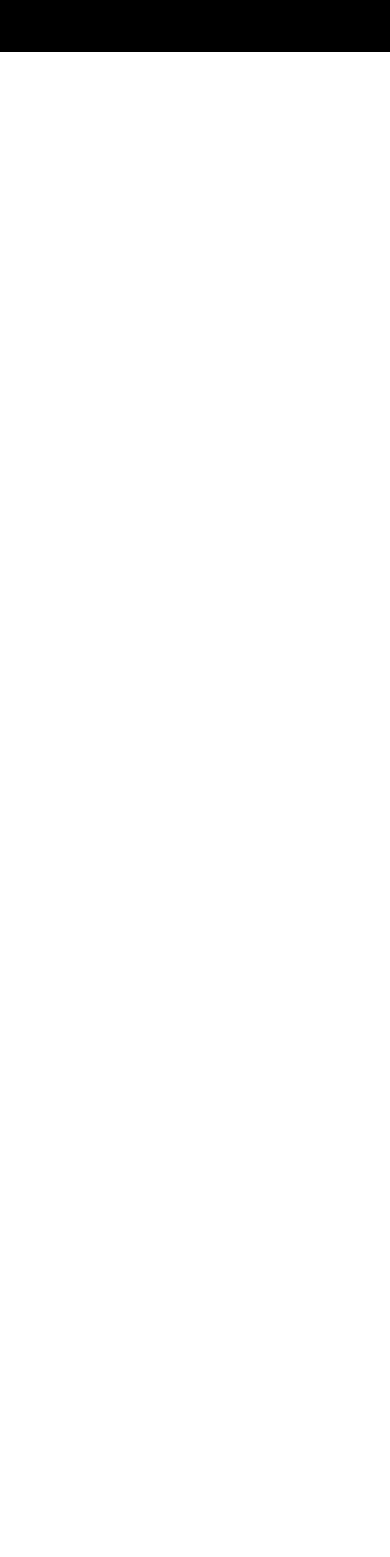
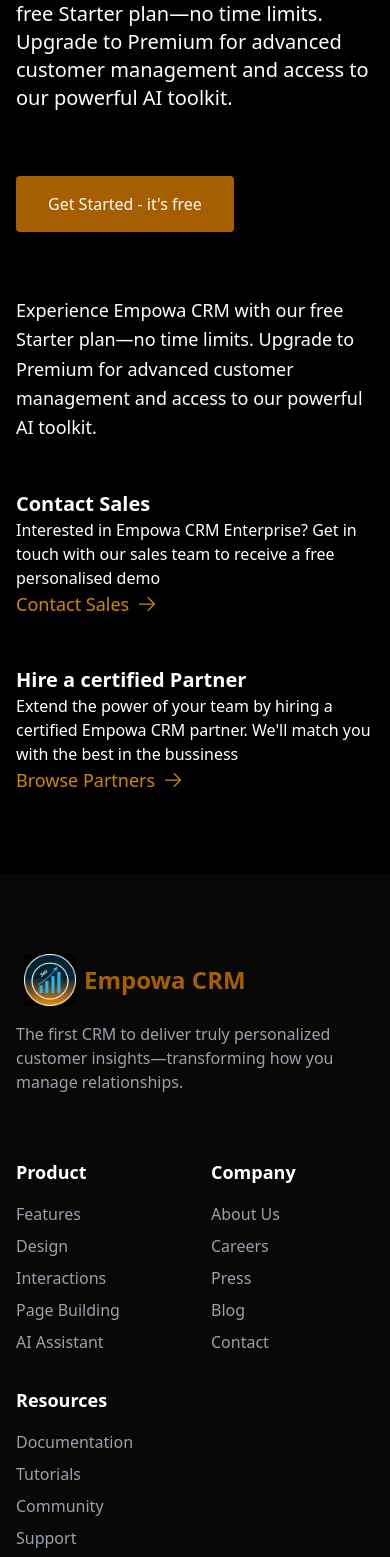
Before and after one commit to Nexbyt-Technology/empower_crm_landing_page, a React (Vite) app in the folder tailwindcss4/: page / in a window 390 px wide. Shown: the part 7834-9391 px from the top of the page. Before the commit the page ends 7886 px from the top, so only its background shows below. Built offline with nearby package versions, Linux system fonts and the light colour scheme.

Commit message:
footer and landing page complete

```diff
--- a/tailwindcss4/src/App.jsx
+++ b/tailwindcss4/src/App.jsx
@@ -6,6 +6,7 @@
 import DesignSection from "./components/DesignSection"
 import About from "./components/about"
 import TryNow from "./components/TryNow"
+import Footer from "./components/Footer"
 
 function App() {
   return (
@@ -17,6 +18,7 @@
       <DesignSection/>
       <About/>
       <TryNow/>
+      <Footer/>
     </>
   )
 }
--- a/tailwindcss4/src/components/DesignSection.jsx
+++ b/tailwindcss4/src/components/DesignSection.jsx
@@ -187,7 +187,7 @@
 
                                     {/* bottom text and play icon*/}
                                     <div className='flex justify-between absolute  bottom-0 left-0 w-full p-4 bg-gradient-to-t from-black/70 to-transparent'>
-                                        <Link to='/' className='inline-flex items-center text-white hover:text-gray-300 transition-colors'>{tab.cta.text}
+                                        <Link to='/' className='inline-flex items-center text-yellow-500 hover:text-cyan-600 transition-colors'>{tab.cta.text}
                                         <HiArrowRight className='ml-4'/>
                                         </Link>
                                         <button onClick={togglePlayPause} className='p-2 text-white hover:text-grey-300'>
--- a/tailwindcss4/src/components/FeaturesSection.jsx
+++ b/tailwindcss4/src/components/FeaturesSection.jsx
@@ -49,7 +49,7 @@
               features.map((features, index) => (
                 <div key={index} className='flex flex-col text-white border-t border-white/20 pt-8'>
                   <div className='mb-4 text-white'>{features.icon}</div>
-                  <h3 className='text:lg font-medium mb-2' >{features.title}</h3>
+                  <h3 className='text:lg font-medium mb-2 text-white' >{features.title}</h3>
                   <p className='text-gray-500 mb-4 flex-1'>{features.description}</p>
                 </div>
               ))
--- /dev/null
+++ b/tailwindcss4/src/components/Footer.jsx
@@ -0,0 +1,102 @@
+import React from 'react'
+import { FaFacebook, FaInstagram, FaLinkedin, FaTwitter, FaYoutube } from 'react-icons/fa';
+import { Link } from 'react-router'
+
+const Footer = () => {
+
+    const footerLinks = {
+        product: {
+          title: 'Product',
+          links: [
+            { name: 'Features', href: '/features' },
+            { name: 'Design', href: '/design' },
+            { name: 'Interactions', href: '/interactions' },
+            { name: 'Page Building', href: '/page-building' },
+            { name: 'AI Assistant', href: '/ai' }
+          ]
+        },
+        company: {
+          title: 'Company',
+          links: [
+            { name: 'About Us', href: '/about' },
+            { name: 'Careers', href: '/careers' },
+            { name: 'Press', href: '/press' },
+            { name: 'Blog', href: '/blog' },
+            { name: 'Contact', href: '/contact' }
+          ]
+        },
+        resources: {
+          title: 'Resources',
+          links: [
+            { name: 'Documentation', href: '/docs' },
+            { name: 'Tutorials', href: '/tutorials' },
+            { name: 'Community', href: '/community' },
+            { name: 'Support', href: '/support' },
+            { name: 'API', href: '/api' }
+          ]
+        }
+      };
+
+    const socialLinks = [
+        { icon: <FaFacebook />, href: 'https://facebook.com' },
+        { icon: <FaTwitter />, href: 'https://twitter.com' },
+        { icon: <FaInstagram />, href: 'https://instagram.com' },
+        { icon: <FaLinkedin />, href: 'https://linkedin.com' },
+        { icon: <FaYoutube />, href: 'https://youtube.com' }
+      ];
+
+  return (
+    <footer className='bg-primary text-white pt-20 pb-12'>
+        <div className='primary-container'>
+
+        {/* top footer*/}
+        <div className='flex flex-col md:flex-row justify-between md:gap-24 gap-16 mb-16'>
+            {/* left side*/}
+
+            <div className='md:w-1/3'>
+                <Link to='/' className='text-2xl font-bold mb-4 inline-block'><span className='text-yellow-700 flex items-center'><img src="/fav-icon.jpg" className='max-w-17 px-2'/>Empowa CRM</span></Link>
+                <p className='text-gray-400 md:2/3'>The first CRM to deliver truly personalized customer insights—transforming how you manage relationships.</p>
+            </div>
+
+
+            {/* right side */}
+            <div className='md:w-2/3'>
+            <div className='grid grid-cols-2 md:grid-cols-3 gap-8 items-center'>
+                {
+                    Object.values(footerLinks).map((section) => (
+                        <div key={section.title}>
+                            <h3 className='text-lg font-semibold mb-4'>{section.title}</h3>
+                            <ul className='space-y-2'>
+                                {section.links.map((link) => (
+                                    <li key={link.name}>
+                                        <Link to="/" className='text-gray-400 hover:text-white transition-colors'>{link.name}</Link>
+                                    </li>
+                                ))}
+                            </ul>
+                        </div>
+                    ))
+                }
+            </div>
+
+            </div>
+        </div>
+
+        {/* footer buttom */}
+        <div className='border-t border-gray-800 pt-8 flex flex-col md:flex-row justify-between items-center'>
+            <div className='flex space-x-6 mb-4 md:mb-0'>
+                {socialLinks.map((socialLinks, index) => (
+                    <Link to="/" key={index} className='text-gray-400 hover:text-white transition-colors text-xl'>
+                    {socialLinks.icon}
+                    </Link>
+                ))}
+            </div>
+            <div className='text-gray-400 text-sm'>
+                {new Date().getFullYear} Empowa CRM. All rights reserved
+            </div>
+        </div>
+        </div>
+    </footer>
+  )
+}
+
+export default Footer
--- a/tailwindcss4/src/components/TryNow.jsx
+++ b/tailwindcss4/src/components/TryNow.jsx
@@ -1,12 +1,46 @@
 import React from 'react'
+import { Link } from 'react-router'
+import { HiArrowRight } from 'react-icons/hi2'
 
 const TryNow = () => {
   return (
     <div className='bg-black text-white py-20'>
         <div className='primary-container first = useContext(second)'>
             <div className='flex flex-col md:flex-row justify-between gap-16'>
-                <div>left side</div>
-                <div>right</div>
+                <div className='md:w-3/5'>
+                    <div>
+                        <h2 className='text-4xl md:text-7xl font-bold mb-8 '>Try it for <br/> free</h2>
+                        <p className='text-xl mb-8 md:max-w-lg'>Experience Empowa CRM with our free Starter plan—no time limits. Upgrade to Premium for advanced customer management and access to our powerful AI toolkit.</p>
+                        <Link to='/getStarted' className='inline-flex items-center bg-yellow-700 rounded text-white hover:bg-cyan-900 px-8 py-4 mt-8 transition-colors duration-500 ease-in-out transform hover:scale-110'>Get Started - it's free</Link>
+                    </div>
+                </div>
+                <div className='md:w-2/5 space-y-12'>
+                    <div>
+                        <h3 className='text-lg md:text-xl leading-relaxed font-medium mb-4'>
+                        Experience Empowa CRM with our free Starter plan—no time limits. Upgrade to Premium for advanced customer management and access to our powerful AI toolkit.
+                        </h3>
+                    </div>
+
+                    <div space-y-2>
+                        <h2 className='text-xl font-bold'>Contact Sales</h2>
+                        <p>
+                            Interested in Empowa CRM Enterprise? Get in touch with our sales team to receive a free personalised demo
+                        </p>
+                        <Link to='/' className='inline-flex items-center hover:text-cyan-700 text-yellow-600 text-lg group transition-colors duration-200 hover:underline'>
+                            Contact Sales <HiArrowRight className='ml-2 w-5 h-5 group-hover:translate-x-1 transition-transform duration-200 hover:text-cyan-900'/>
+                        </Link>
+                    </div>
+
+                    <div space-y-2>
+                        <h2 className='text-xl font-bold'>Hire a certified Partner</h2>
+                        <p>
+                            Extend the power of your team by hiring a certified Empowa CRM partner. We'll match you with the best in the bussiness
+                        </p>
+                        <Link to='/' className='inline-flex items-center hover:text-cyan-700 text-yellow-600 text-lg group transition-colors duration-200 hover:underline'>
+                            Browse Partners <HiArrowRight className='ml-2 w-5 h-5 group-hover:translate-x-1 transition-transform duration-200 hover:text-cyan-900'/>
+                        </Link>
+                    </div>
+                </div>
             </div>
         </div>
     </div>
```
Also changed, not shown: tailwindcss4/src/components/Footer.js (deleted), tailwindcss4/src/components/PricingSection.js (deleted), tailwindcss4/src/components/TestimonialsSection.js (deleted).
